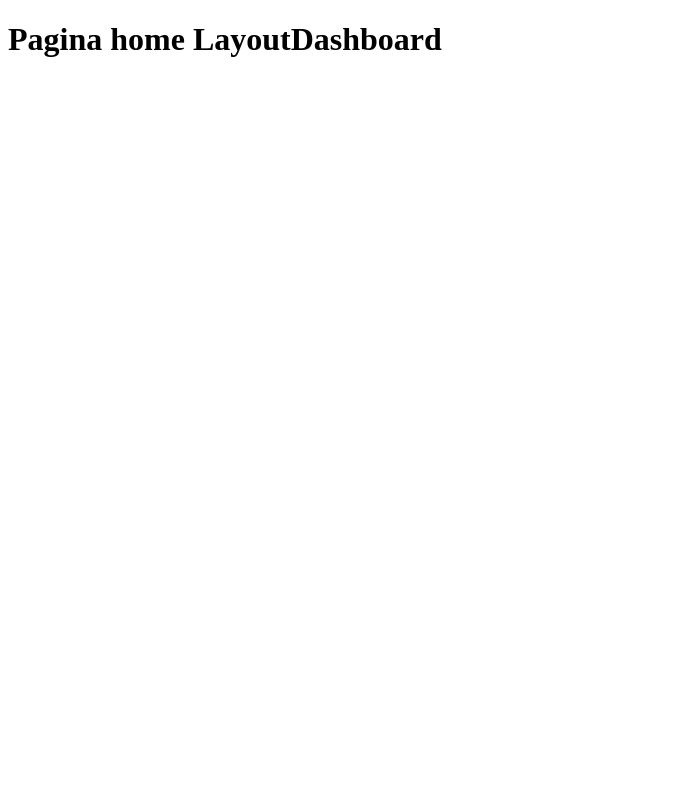
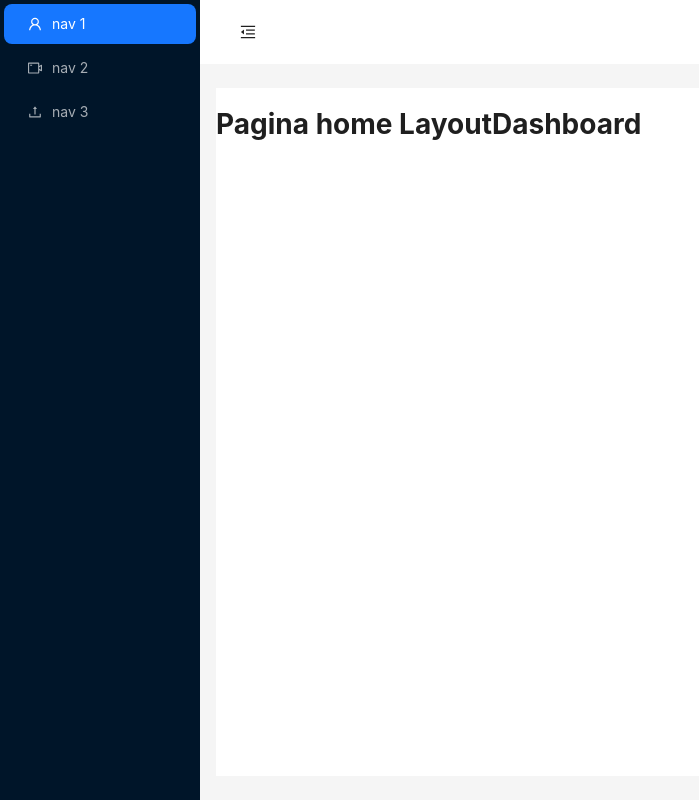
Before and after one commit to EngSoftware2023/frontend, a Next.js app: page /dashboard in a window 1280 px wide. Shown: the whole page, without its empty margins (0-699 px from the left). Built offline with nearby package versions, Linux system fonts and the light colour scheme.

Commit message:
Subindo estrutura inicial para menu

```diff
--- /dev/null
+++ b/src/app/dashboard/layout.module.scss
@@ -0,0 +1,33 @@
+#LayoutDashboard {
+  position: absolute;
+  top: 0;
+  bottom: 0;
+  left: 0;
+  right: 0;
+
+  .header{
+    padding: 0 16px;
+    background: white;
+  }
+
+  .content {
+    margin: 24px 16px;
+    padding: 24;
+    background: white;
+    overflow-y: scroll;
+
+    &::-webkit-scrollbar {
+      width: 5px;
+    }
+
+    &::-webkit-scrollbar-thumb {
+      background: #888;
+      transition: all .3s;
+
+      &:hover {
+        background: #555;
+      }
+    }
+
+  }
+}
--- a/src/app/dashboard/layout.tsx
+++ b/src/app/dashboard/layout.tsx
@@ -1,9 +1,65 @@
-import React from "react";
+"use client";
+
+import React, { useState } from "react";
+import {
+  MenuFoldOutlined,
+  MenuUnfoldOutlined,
+  UploadOutlined,
+  UserOutlined,
+  VideoCameraOutlined,
+} from "@ant-design/icons";
+import { Layout, Menu, Button, theme } from "antd";
+import style from "./layout.module.scss";
 
 export type DataLayoutDashboard = {
   children: React.ReactNode;
 };
 
 export default function LayoutDashboard({ children }: DataLayoutDashboard) {
-  return <main>{children}</main>;
+  const [collapsed, setCollapsed] = useState(false);
+
+  return (
+    <Layout id={style.LayoutDashboard}>
+      <Layout.Sider trigger={null} collapsible collapsed={collapsed}>
+        <div className="demo-logo-vertical" />
+        <Menu
+          theme="dark"
+          mode="inline"
+          defaultSelectedKeys={["1"]}
+          items={[
+            {
+              key: "1",
+              icon: <UserOutlined />,
+              label: "nav 1",
+            },
+            {
+              key: "2",
+              icon: <VideoCameraOutlined />,
+              label: "nav 2",
+            },
+            {
+              key: "3",
+              icon: <UploadOutlined />,
+              label: "nav 3",
+            },
+          ]}
+        />
+      </Layout.Sider>
+      <Layout>
+        <Layout.Header className={style.header}>
+          <Button
+            type="text"
+            icon={collapsed ? <MenuUnfoldOutlined /> : <MenuFoldOutlined />}
+            onClick={() => setCollapsed(!collapsed)}
+            style={{
+              fontSize: "16px",
+              width: 64,
+              height: 64,
+            }}
+          />
+        </Layout.Header>
+        <Layout.Content className={style.content}>{children}</Layout.Content>
+      </Layout>
+    </Layout>
+  );
 }
--- a/src/app/globals.scss
+++ b/src/app/globals.scss
@@ -0,0 +1,4 @@
+body {
+  margin: 0;
+  padding: 0;
+}
```
